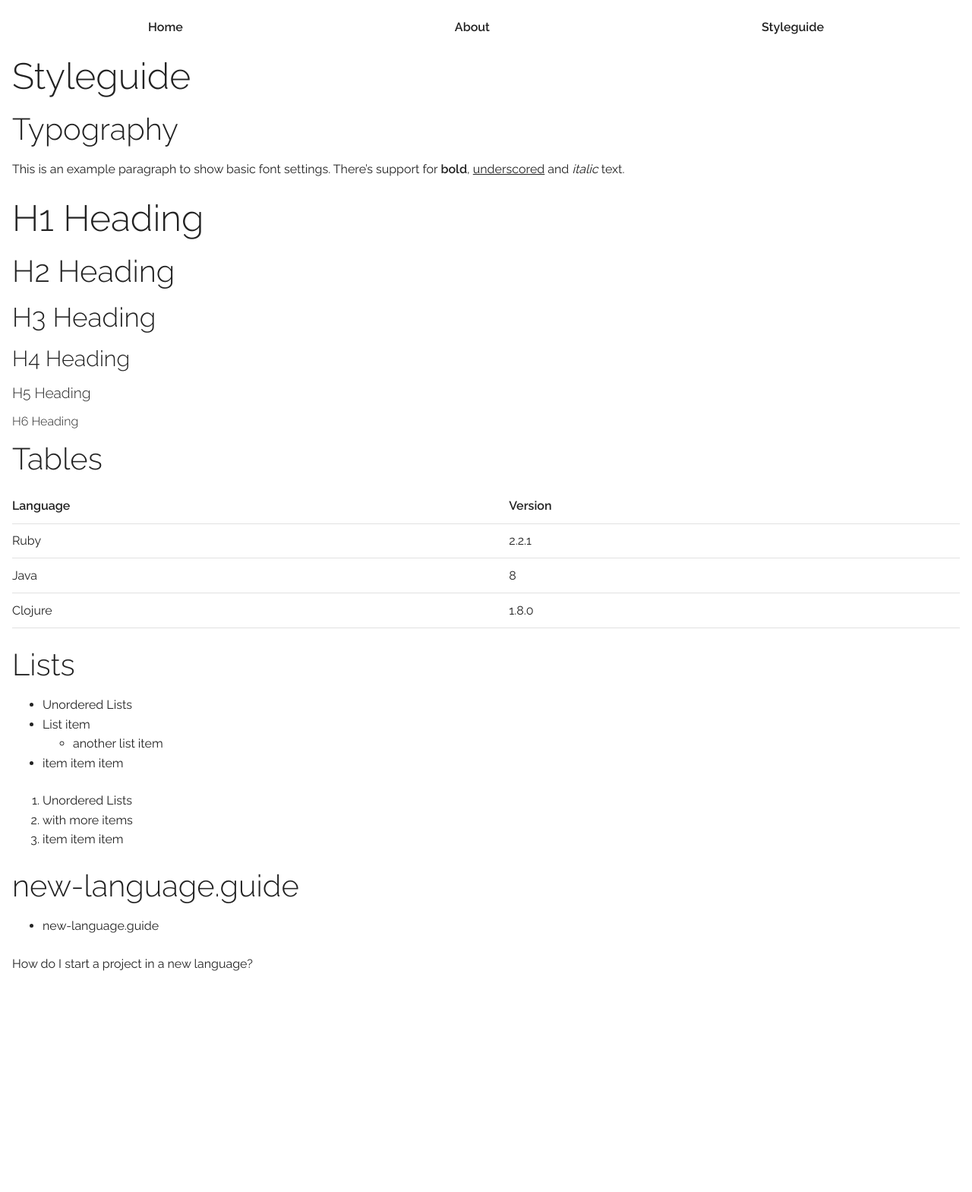
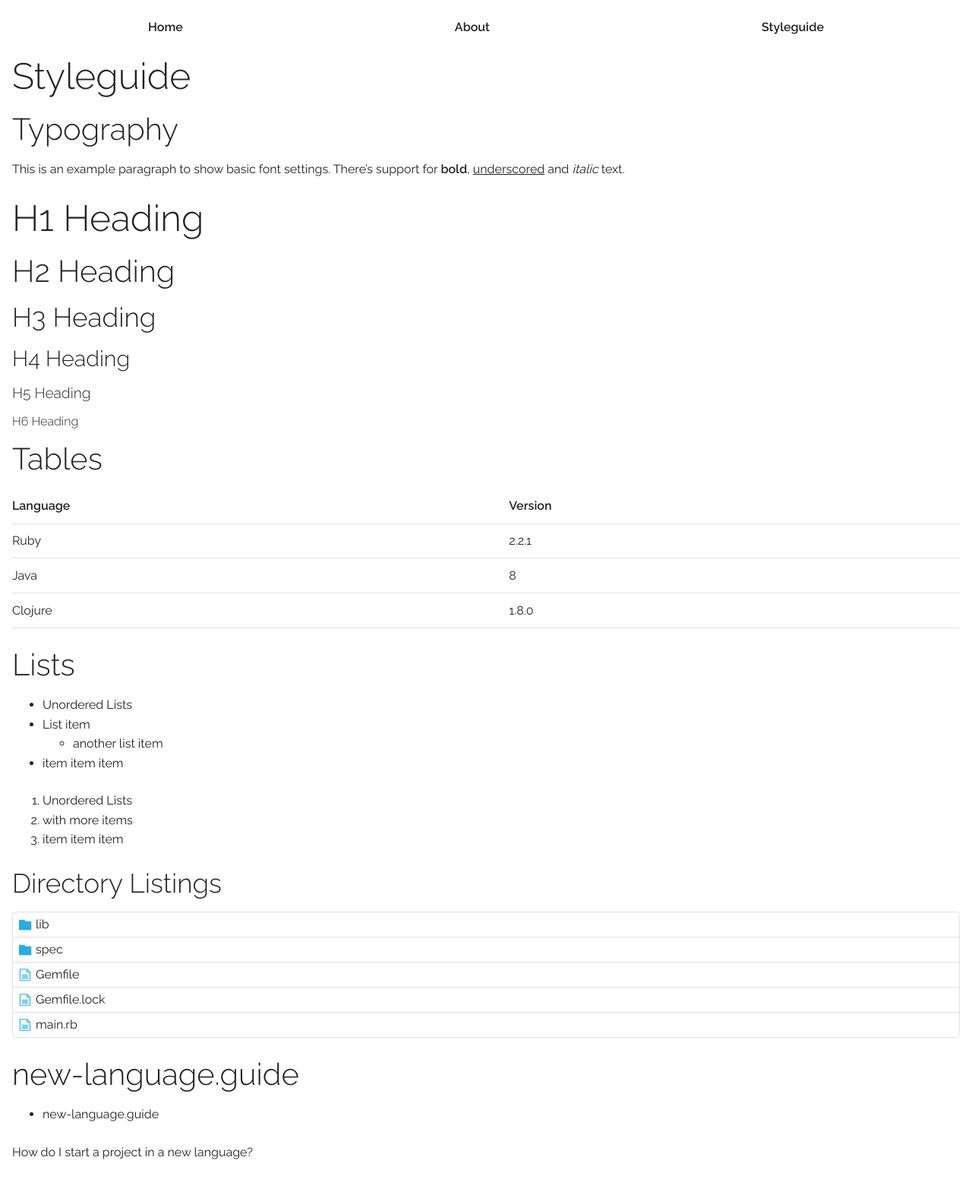
Before and after one commit to vanilla-project/vanilla-project.guide, a Jekyll site: the page built from styleguide.md, in a window 1280 px wide. Shown: the whole page at 76% size. Built offline with Jekyll 4.4.1, drawn with Linux system fonts in a browser that asks for light colours; before the commit the page ends 1321 px from its top, so only the background shows below that.

Commit message:
Adds support for directory listings

```diff
--- /dev/null
+++ b/_sass/directory-listings.scss
@@ -0,0 +1,31 @@
+ul.directory-structure {
+  border: 1px solid $dark-color-4;
+  border-radius: 5px;
+  padding: 0;
+
+  li {
+    border-bottom: 1px solid $dark-color-4;
+    line-height: 2;
+    list-style-type: none;
+    padding-left: 30px;
+  }
+
+  li:last-child {
+    border-bottom: none;
+  }
+
+  li.directory {
+    background-image: url(/assets/icons.svg#directory);
+    background-repeat: no-repeat;
+    background-size: auto 16px;
+    background-position: .5rem .5rem;
+  }
+
+  li.file {
+    background-image: url(/assets/icons.svg#file);
+    background-repeat: no-repeat;
+    background-size: auto 16px;
+    background-position: .5rem .5rem;
+  }
+
+}
--- a/assets/new-language.scss
+++ b/assets/new-language.scss
@@ -5,3 +5,4 @@
 @import "global";
 @import "links";
 @import "menu";
+@import "directory-listings";
--- a/styleguide.md
+++ b/styleguide.md
@@ -35,3 +35,14 @@ There's support for **bold**, <u>underscored</u> and _italic_ text.
 1. Unordered Lists
 2. with more items
 3. item item item
+
+
+### Directory Listings
+
+<ul class="directory-structure">
+  <li class="directory">lib</li>
+  <li class="directory">spec</li>
+  <li class="file">Gemfile</li>
+  <li class="file">Gemfile.lock</li>
+  <li class="file">main.rb</li>
+</ul>
```
Also changed, not shown: assets/icons.svg (added).
